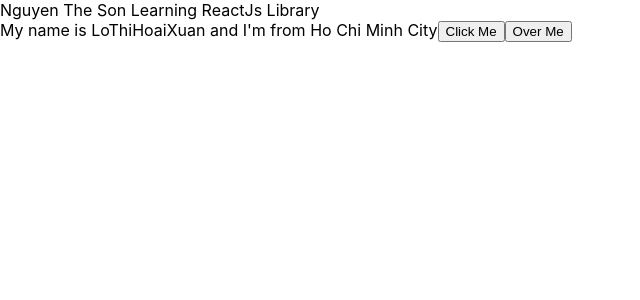
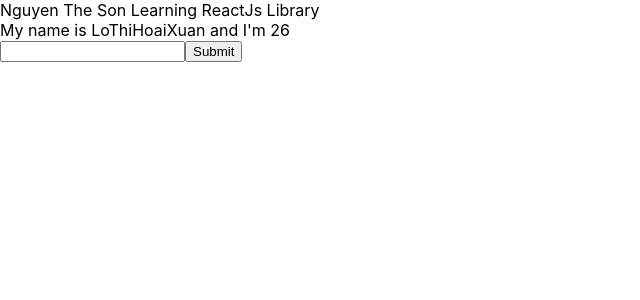
Before and after one commit to javaSonPro01/ReactJs-HoiDanIt, a React (Create React App) app: page / in a window 1280 px wide. Shown: the top 300 px of the page, without its empty margins (0-640 px from the left). Built offline with nearby package versions, Linux system fonts and the light colour scheme.

Commit message:
Form in React

```diff
--- a/src/components/MyComponent.js
+++ b/src/components/MyComponent.js
@@ -9,21 +9,22 @@
         address: 'Ho Chi Minh City',
         age: 26
     }
-
-    handleClick() {
-        console.log('>>>>>>Click me hihi')
+    handleInput = (event) => {
+        this.setState({ name: event.target.value })
     }
-    handleOnMouserOver = (even) => {
-        console.log(even.pageX, even.pageY)
-        console.log("My name is: ", this.state.name)
+    handleOnSubmit = (event) => {
+        event.preventDefault()
+        console.log(this.state)
     }
     //JSX
     render() {
         return (
             <div>
-                My name is {this.state.name} and I'm from {this.state.address}
-                <button onClick={this.handleClick}>Click Me</button>
-                <button onMouseOver={this.handleOnMouserOver}>Over Me</button>
+                My name is {this.state.name} and I'm {this.state.age}
+                <form onSubmit={(event) => { this.handleOnSubmit(event) }}>
+                    <input type="text" onChange={(event) => { this.handleInput(event) }} />
+                    <button>Submit</button>
+                </form>
             </div>
         )
     }
```
